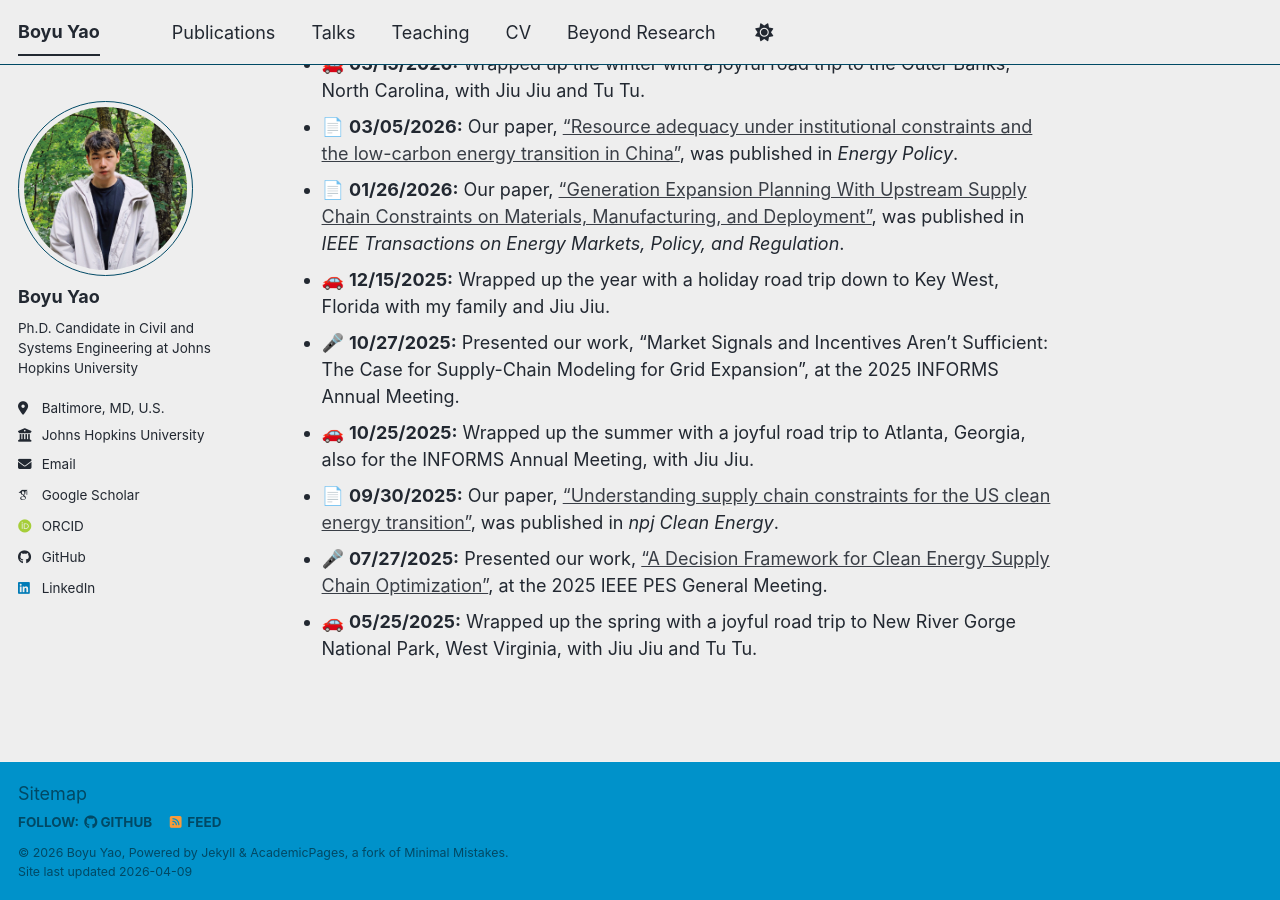
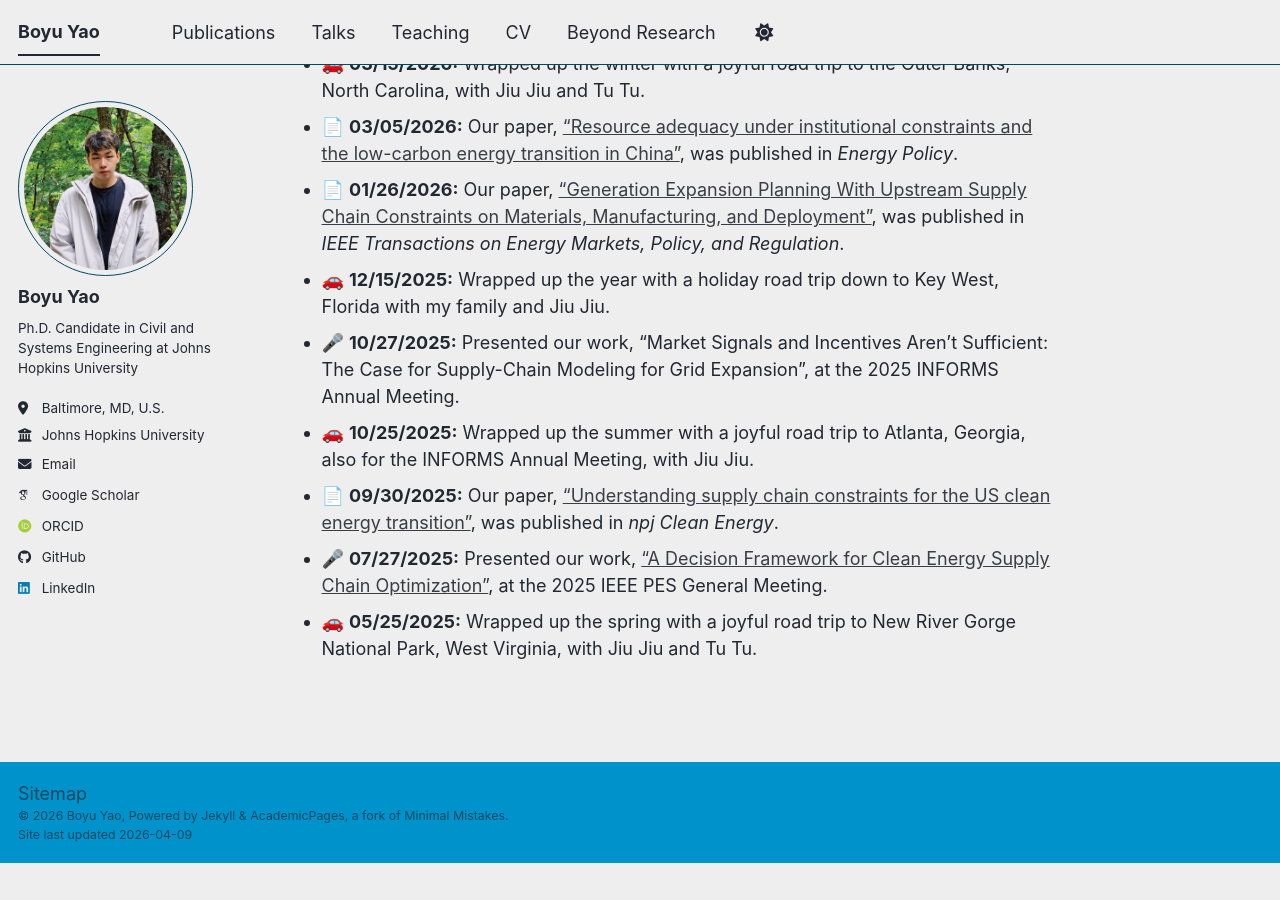
Before and after one commit to 3000dust/3000dust.github.io, a Jekyll site: the page built from _pages/about.md, in a window 1280 px wide and 900 px high, scrolled down 930 px. Built offline with Jekyll 4.4.1, drawn with Linux system fonts in a browser that asks for light colours; some web fonts are replaced; a script bundle is joined from its source files by our own code; library files that are not in the unit come from our copies; after the commit the page ends 1793 px from its top, so only the background shows below that.

Commit message:
Update footer

```diff
--- a/_config.yml
+++ b/_config.yml
@@ -123,7 +123,7 @@ staticman:
       options:
         format           : "iso8601" # "iso8601" (default), "timestamp-seconds", "timestamp-milliseconds"
 atom_feed:
-  hide                   : false     # change to true to hide the RSS feed in the footer
+  hide                   : true     # change to true to hide the RSS feed in the footer
   path                   : # blank (default) uses feed.xml
 
 
--- a/_includes/footer.html
+++ b/_includes/footer.html
@@ -1,6 +1,6 @@
 {% include base_path %}
 
-{% if site.author.github or site.author.bitbucket or site.atom_feed.hide != true %}
+<!-- {% if site.author.github or site.author.bitbucket or site.atom_feed.hide != true %}
 <div class="page__footer-follow">
   <ul class="social-icons">
     {% if site.data.ui-text[site.locale].follow_label %}
@@ -17,7 +17,7 @@
     {% endif %}
   </ul>
 </div>
-{% endif %}
+{% endif %} -->
 
 <div class="page__footer-copyright">
   &copy; {{ site.time | date: '%Y' }} {{ site.name | default: site.title }}, {{ site.data.ui-text[site.locale].powered_by | default: "Powered by" }} <a href="https://jekyllrb.com" rel="nofollow">Jekyll</a> &amp; <a href="https://github.com/academicpages/academicpages.github.io">AcademicPages</a>, a fork of <a href="https://mademistakes.com/work/minimal-mistakes-jekyll-theme/" rel="nofollow">Minimal Mistakes</a>.<br />
```
